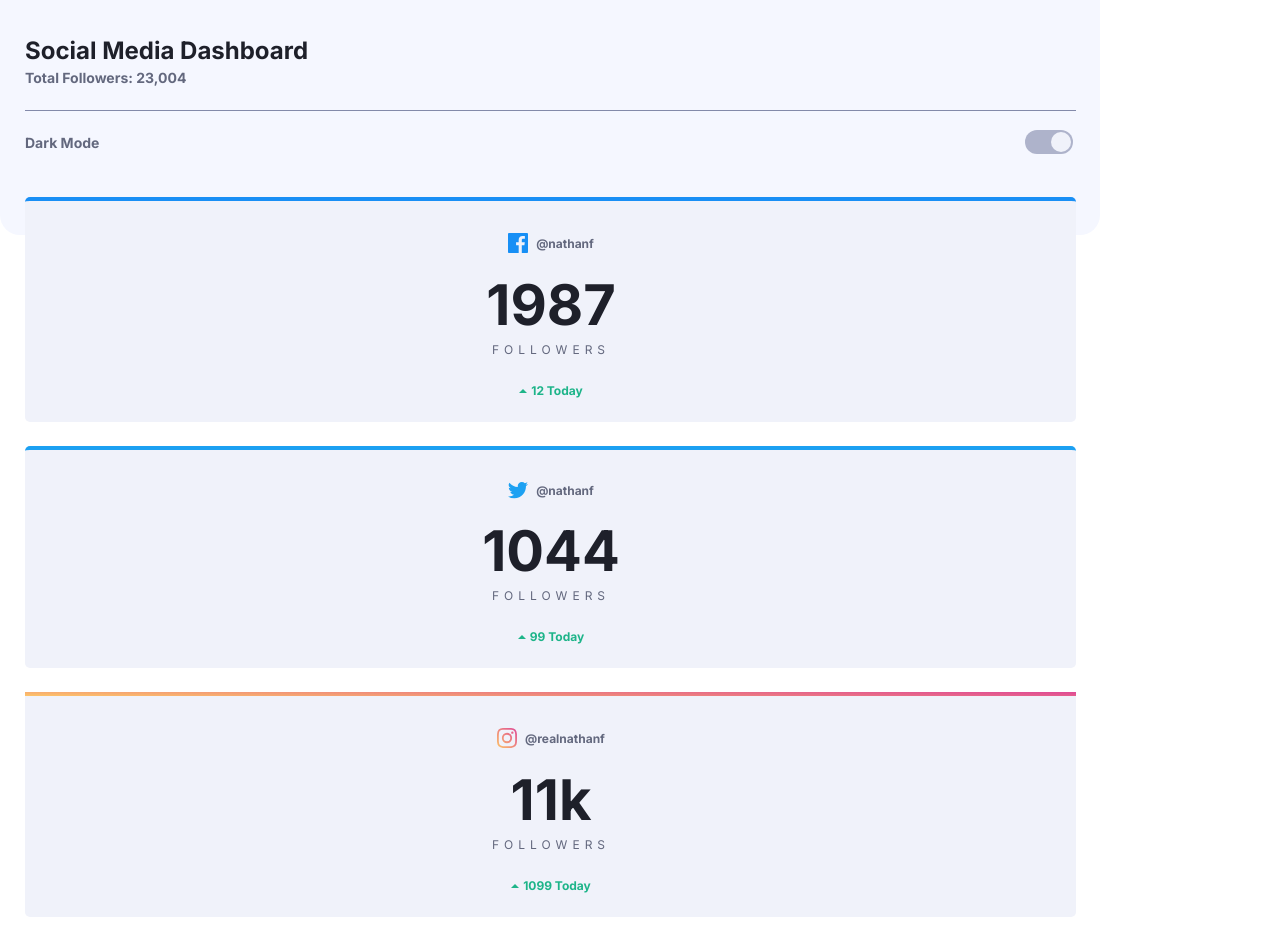
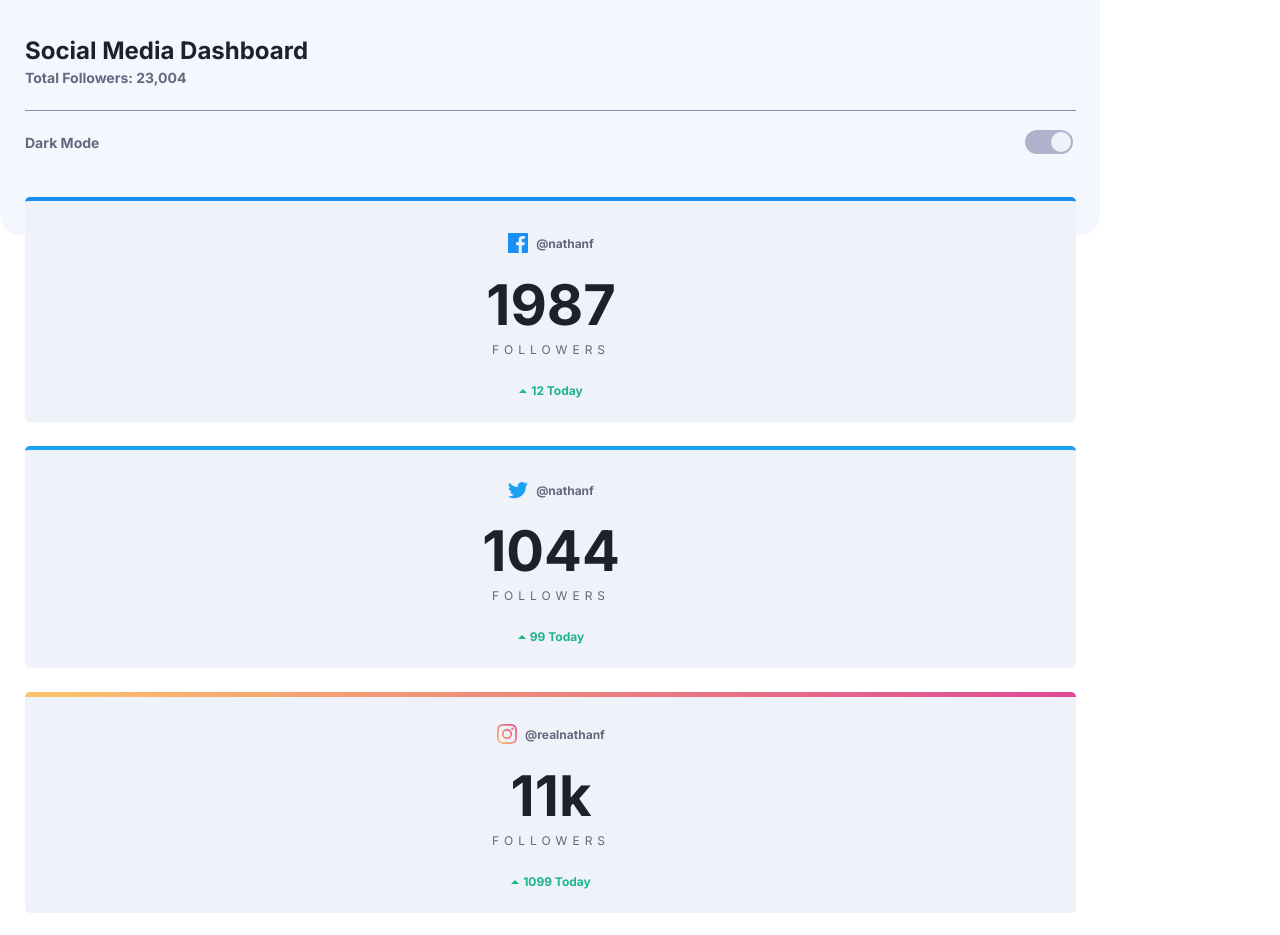
Before and after one commit to istealersn-dev/social-media-dashboard, a website: page index.html in a window 1280 px wide. Shown: the top 935 px of the page. Drawn offline with Linux system fonts and the light colour scheme.

Commit message:
fixed instagram card border issues

```diff
--- a/app/scss/base/colors.scss
+++ b/app/scss/base/colors.scss
@@ -34,7 +34,6 @@
 
     --card-fb: .25rem solid var(--facebook);
     --card-tw: .25rem solid var(--twitter);
-    --card-in: .25rem solid transparent;
     --card-yt: .25rem solid var(--youtube);
 
 }
--- a/app/scss/components/atoms.scss
+++ b/app/scss/components/atoms.scss
@@ -25,10 +25,13 @@ p {
   border-top: var(--card-tw);
 }
 
-.instagram {
-    border-top: var(--card-in);
-    border-image-source: linear-gradient(225deg, var(--instagram-top) 0%, var(--instagram-middle) 50.91%, var(--instagram-bottom) 100%);
-    border-image-slice: 100% 0 0 0;
+.instagram::before {
+   content: "";
+   position: absolute;
+   height: .3125rem;
+   width: 100%;
+   inset: 0;
+   background: var(--instagram);
 }
 
 .youtube {
--- a/app/scss/components/lgCard.scss
+++ b/app/scss/components/lgCard.scss
@@ -7,7 +7,9 @@
     flex-direction: column;
     align-items: center;
     background-color: var(--light-blue-card-bg);
+    position: relative;
     border-radius: .3125rem;
+    overflow: hidden;
 
     &__social {
         display: flex;
```
Also changed, not shown: dist/css/master.css, 1 other file.
